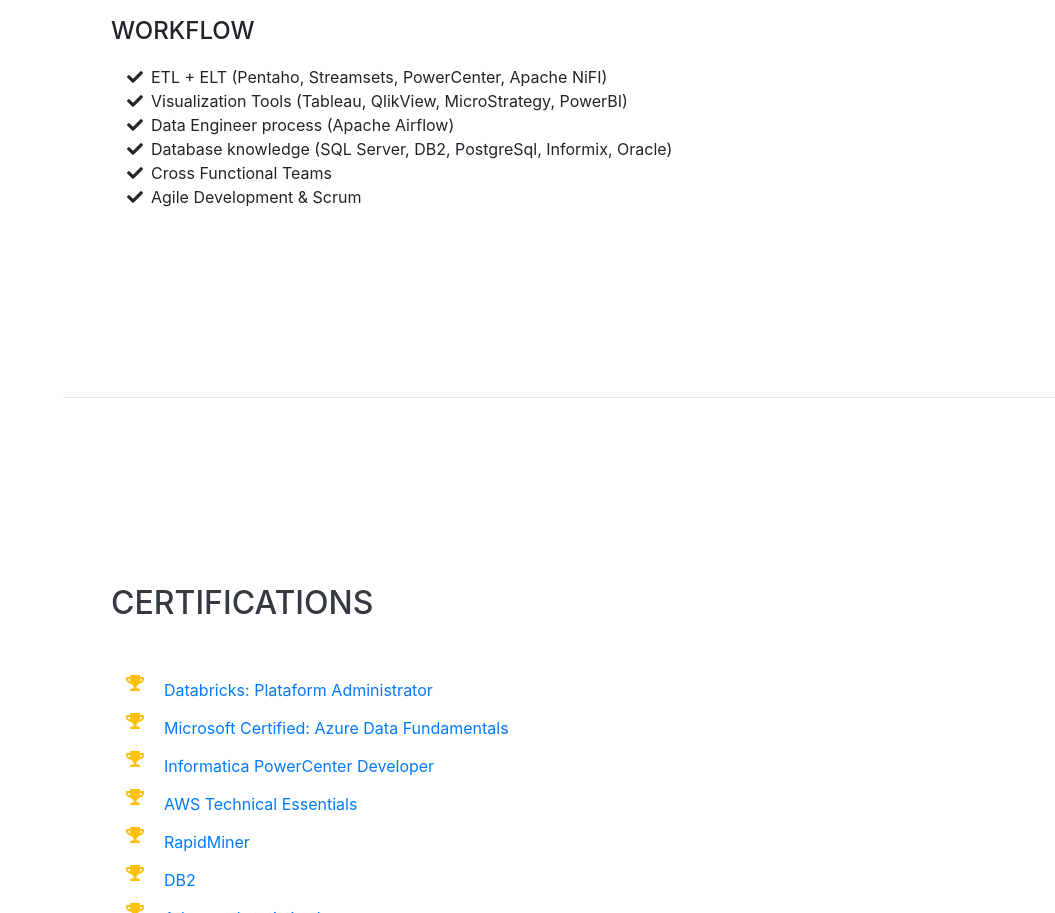
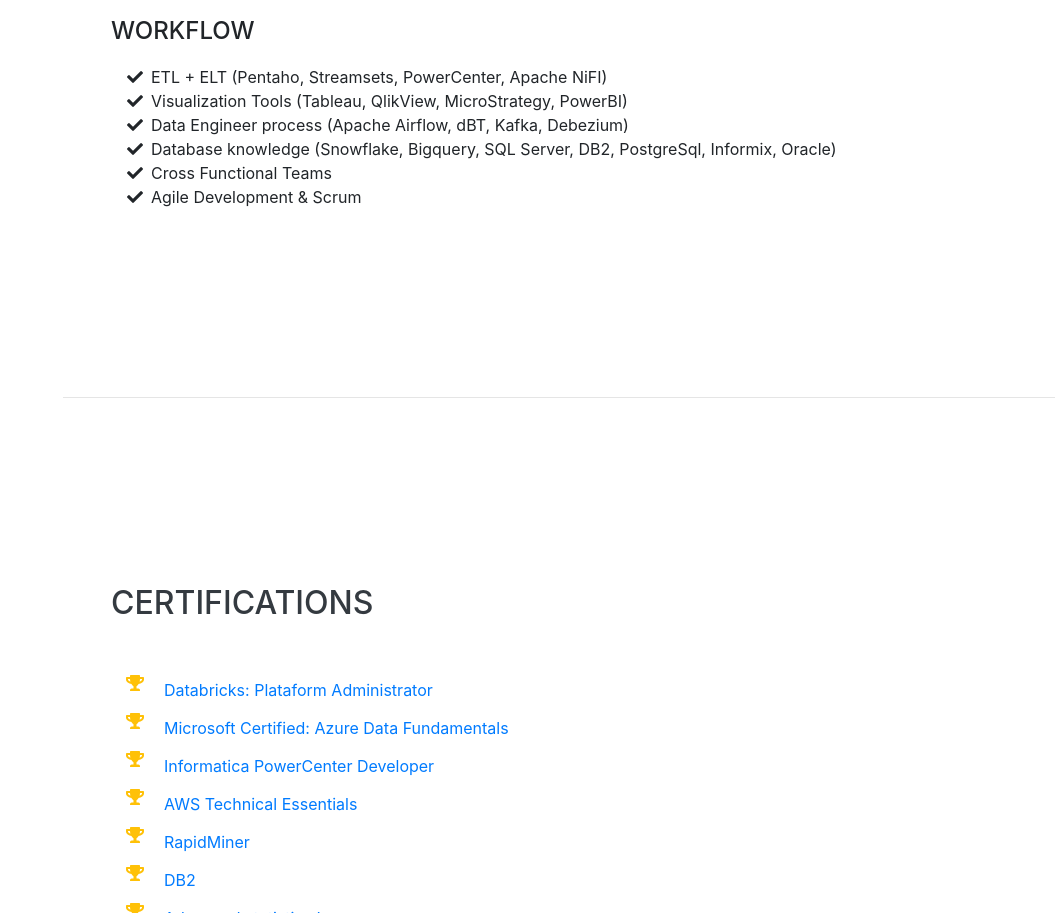
Before and after one commit to lopesdiego12/portfolio, a website with bundled scripts: page index.html in a window 1280 px wide. Shown: the part 3611-4524 px from the top of the page, without its empty margins (225-1280 px from the left). Built offline with nearby package versions, Linux system fonts and the light colour scheme; a web font is replaced by a local one.

Commit message:
Update index.html

```diff
--- a/index.html
+++ b/index.html
@@ -266,10 +266,10 @@
             Visualization Tools (Tableau, QlikView, MicroStrategy, PowerBI) </li>
           <li>
             <i class="fa-li fa fa-check"></i>
-            Data Engineer process (Apache Airflow)</li>
+            Data Engineer process (Apache Airflow, dBT, Kafka, Debezium)</li>
 		<li>
             <i class="fa-li fa fa-check"></i>
-            Database knowledge (SQL Server, DB2, PostgreSql, Informix, Oracle)</li>
+            Database knowledge (Snowflake, Bigquery, SQL Server, DB2, PostgreSql, Informix, Oracle)</li>
           <li>
 	    <li>
             <i class="fa-li fa fa-check"></i>
```
